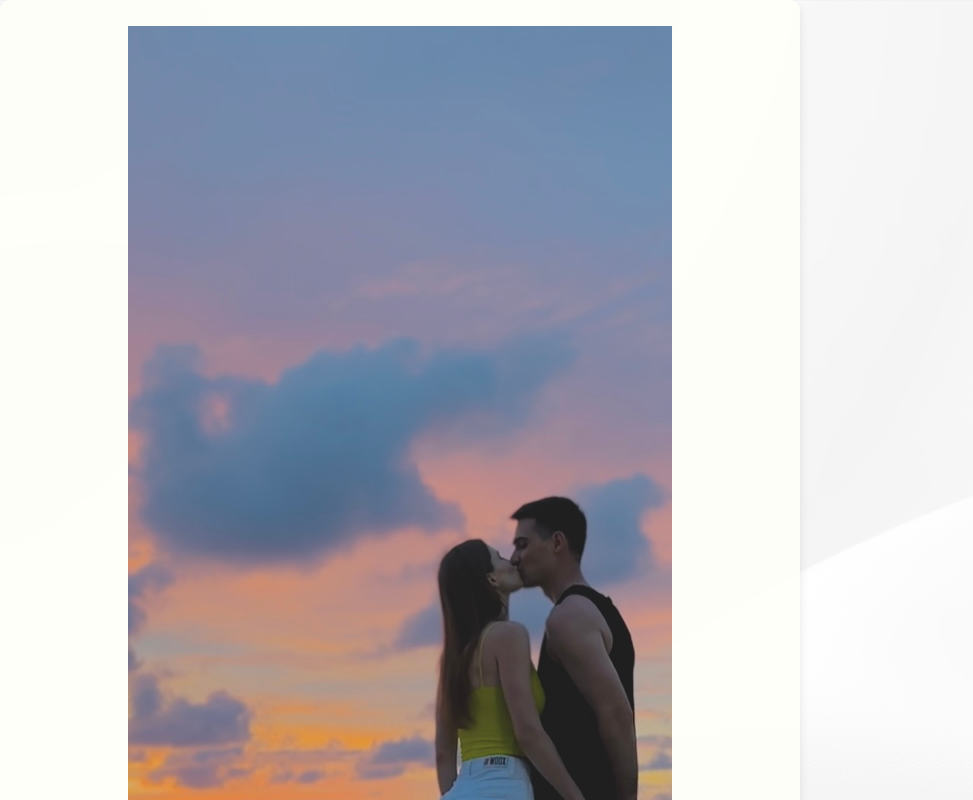
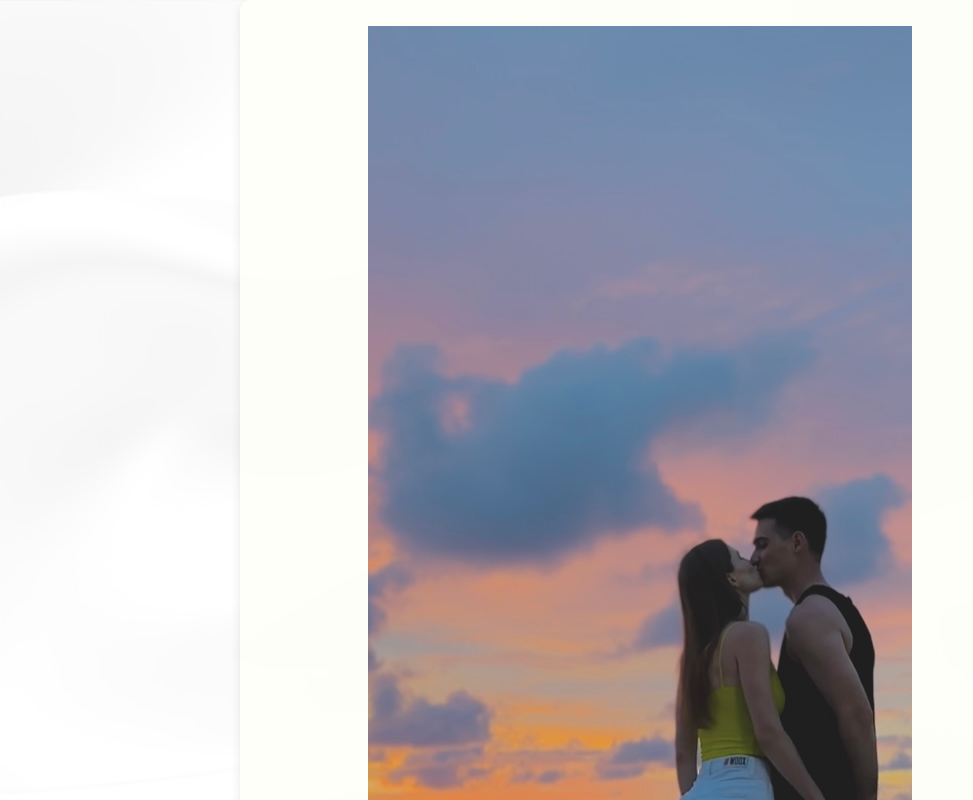
Before and after one commit to musicmtr/music.github.io, a plain HTML site: page index.html in a window 1280 px wide. Shown: the top 800 px of the page, without its empty margins (0-973 px from the left). Drawn offline with nearby package versions, Linux system fonts and the light colour scheme.

Commit message:
новая верси 30

```diff
--- a/styles.css
+++ b/styles.css
@@ -88,6 +88,7 @@ strong {
 .container {
   max-width: 800px;
   padding: 20px;
+  margin: 0 auto; /* Центрирование */
   background: rgba(255, 255, 250, 0.9);
   border-radius: 10px;
   box-shadow: 0 4px 10px rgba(0, 0, 0, 0.1);
```
